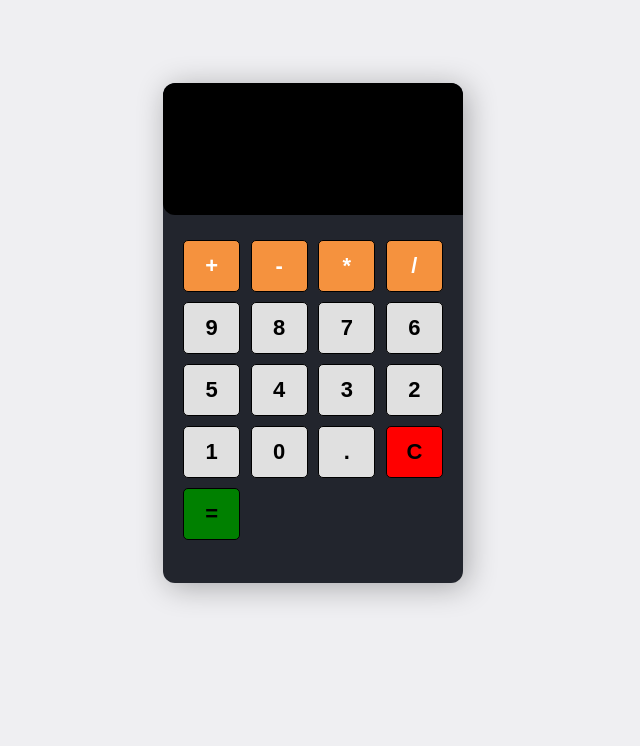
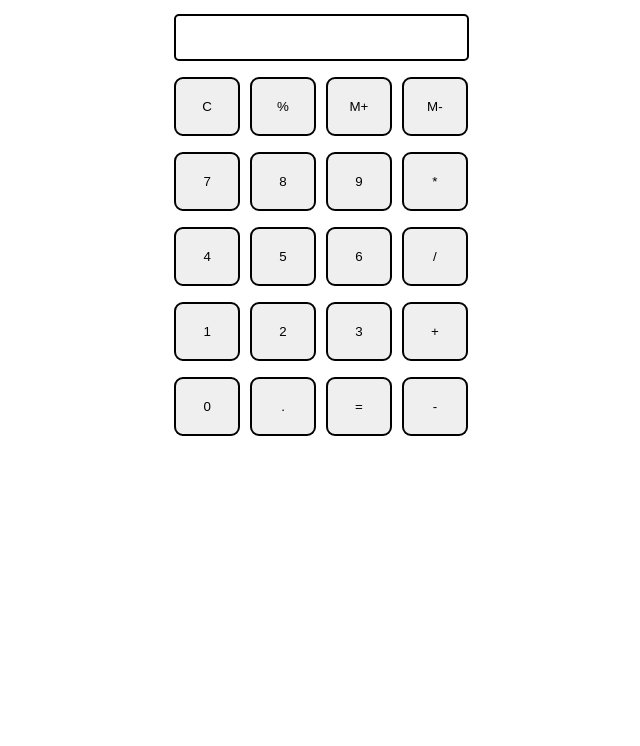
Before and after one commit to panditofcodes/Calculator, a plain HTML site: page index.html in a window 1280 px wide. Shown: the part 75-821 px from the top of the page, without its empty margins (327-967 px from the left). Drawn offline with Linux system fonts and the light colour scheme.

Commit message:
Final changes updated

```diff
--- a/index.html
+++ b/index.html
@@ -1,38 +1,52 @@
 <!DOCTYPE html>
-<html lang="en">
+<html>
+
 <head>
-    <meta charset="UTF-8">
-    <meta http-equiv="X-UA-Compatible" content="IE=edge">
-    <meta name="viewport" content="width=device-width, initial-scale=1.0">
-    <title>CALCULATOR</title>
-    <link rel="stylesheet" href="stylesheet.css">
+  <meta charset="utf-8">
+  <meta name="viewport" content="width=device-width">
+  <title>Calculate me! - A calculator made my me</title>
+  <link href="style.css" rel="stylesheet" type="text/css" />
+  <link href="utils.css" rel="stylesheet" type="text/css" />
 </head>
+
 <body>
-    <section class = "calculator">
-        <form >
-            <input type="text" class="screen">
-        </form>
-        <div class="button">
-            <button type="button" class="btn-yellow" data-num="+">+</button>
-            <button type="button" class="btn-yellow" data-num="-">-</button>
-            <button type="button" class="btn-yellow" data-num="*">*</button>
-            <button type="button" class="btn-yellow" data-num="/">/</button>
+  <h1 class="text-center">Welcome to Calculate me!</h1>
+  <div class="container flex flex-col items-center mx-auto m-w-20">
+    <div class="row">
+      <input class="input" type="text"/>
+    </div>
+    <div class="row">
+      <button class="button">C</button>
+      <button class="button">%</button>
+      <button class="button">M+</button>
+      <button class="button">M-</button>
+    </div>
+    <div class="row">
+      <button class="button">7</button>
+      <button class="button">8</button>
+      <button class="button">9</button>
+      <button class="button">*</button>
+    </div>
+    <div class="row">
+      <button class="button">4</button>
+      <button class="button">5</button>
+      <button class="button">6</button>
+      <button class="button">/</button>
+    </div>
+    <div class="row">
+      <button class="button">1</button>
+      <button class="button">2</button>
+      <button class="button">3</button>
+      <button class="button">+</button>
+    </div>
+    <div class="row">
+      <button class="button">0</button>
+      <button class="button">.</button>
+      <button class="button">=</button>
+      <button class="button">-</button>
+    </div>
+  </div>
+  <script src="script.js"></script>
+</body>
 
-            <button type="button" class="btn-grey" data-num="9">9</button>
-            <button type="button" class="btn-grey" data-num="8">8</button>
-            <button type="button" class="btn-grey" data-num="7">7</button>
-            <button type="button" class="btn-grey" data-num="6">6</button>
-            <button type="button" class="btn-grey" data-num="5">5</button>
-            <button type="button" class="btn-grey" data-num="4">4</button>
-            <button type="button" class="btn-grey" data-num="3">3</button>
-            <button type="button" class="btn-grey" data-num="2">2</button>
-            <button type="button" class="btn-grey" data-num="1">1</button>
-            <button type="button" class="btn-grey" data-num="0">0</button>
-            <button type="button" class="btn-grey" data-num=".">.</button>
-
-            <button type="button" class="btn-clear" >C</button>
-            <button type="button" class="btn-equal" >=</button>
-        </div>
-    </section>
-</body>
 </html>
--- /dev/null
+++ b/script.js
@@ -0,0 +1,20 @@
+// Todo: Make M+ M- and MC functional
+let string = "";
+let buttons = document.querySelectorAll('.button');
+Array.from(buttons).forEach((button)=>{
+  button.addEventListener('click', (e)=>{
+    if(e.target.innerHTML == '='){
+      string = eval(string);
+      document.querySelector('input').value = string;
+    }
+    else if(e.target.innerHTML == 'C'){
+      string = ""
+      document.querySelector('input').value = string;
+    }
+    else{
+    console.log(e.target)
+    string = string + e.target.innerHTML;
+    document.querySelector('input').value = string;
+      }
+  })
+})
--- /dev/null
+++ b/style.css
@@ -0,0 +1,27 @@
+@import url('https://fonts.googleapis.com/css2?family=Roboto:wght@300&family=Ubuntu:wght@300&display=swap');
+html, body {
+  height: 100%;
+  width: 100%;
+  font-family: 'Roboto', sans-serif;
+}
+
+.button{
+  width: 66px;
+  padding: 20px;
+  margin: 0 3px;
+  border: 2px solid black;
+  border-radius: 9px;
+  cursor: pointer;
+}
+
+.row{
+  margin: 8px 0;
+}
+.row input{
+  width: 291px;
+  font-size: 20px;
+    margin: 0;
+    padding: 10px 0px;
+    border: 2px solid black;
+    border-radius: 5px;
+}
--- a/stylesheet.css
+++ /dev/null
@@ -1,58 +0,0 @@
-body{
-    min-height: 100vh;
-    background: #efeff2;
-    display: flex;
-    justify-content: center;
-    align-items: center;
-
-}
-.calculator {
-    width: 300px;
-    height: 500px;
-    box-shadow: 4px 4px 30px rgba(0, 0, 0, 0.3);
-    border-radius: 12px;
-    background: #22252d;
-    overflow: hidden;
-}
-form input{
-    width: 100%;
-    height: 100px;
-    border: none;
-    border-radius: 12px;
-    font-size: 2rem;
-    padding: 1rem;
-    color: #fff;
-    background: #000;
-    text-align: right;
-    pointer-events: none;
-}
-.button{
-    display: flex;
-    flex-wrap: wrap;
-    justify-content: space-between;
-    padding: 20px;
-}
-button{
-    flex: 0 0 22%;
-    margin: 5px 0;
-    border: 1px solid #000;
-    width: 60px;
-    height: 52px;
-    font-size: 22px;
-    font-weight: 600;
-    border-radius: 5px;
-    cursor: pointer;
-}
-.btn-yellow{
-    background: rgb(245, 146, 62);
-    color: #fff;
-}
-.btn-grey{
-    background: rgb(224, 224, 224);
-}
-.btn-equal{
-    background: green;
-}
-.btn-clear{
-    background: red;
-}
--- /dev/null
+++ b/utils.css
@@ -0,0 +1,22 @@
+.text-center{
+    text-align: center;
+  }
+
+  .bg-red{
+    background: red;
+  }
+
+  .mx-auto{
+    margin: auto;
+  }
+
+  .flex{
+    display:flex;
+  }
+  .flex-col{
+    flex-direction: column;
+  }
+
+  .items-center{
+    align-items: center;
+  }
```
